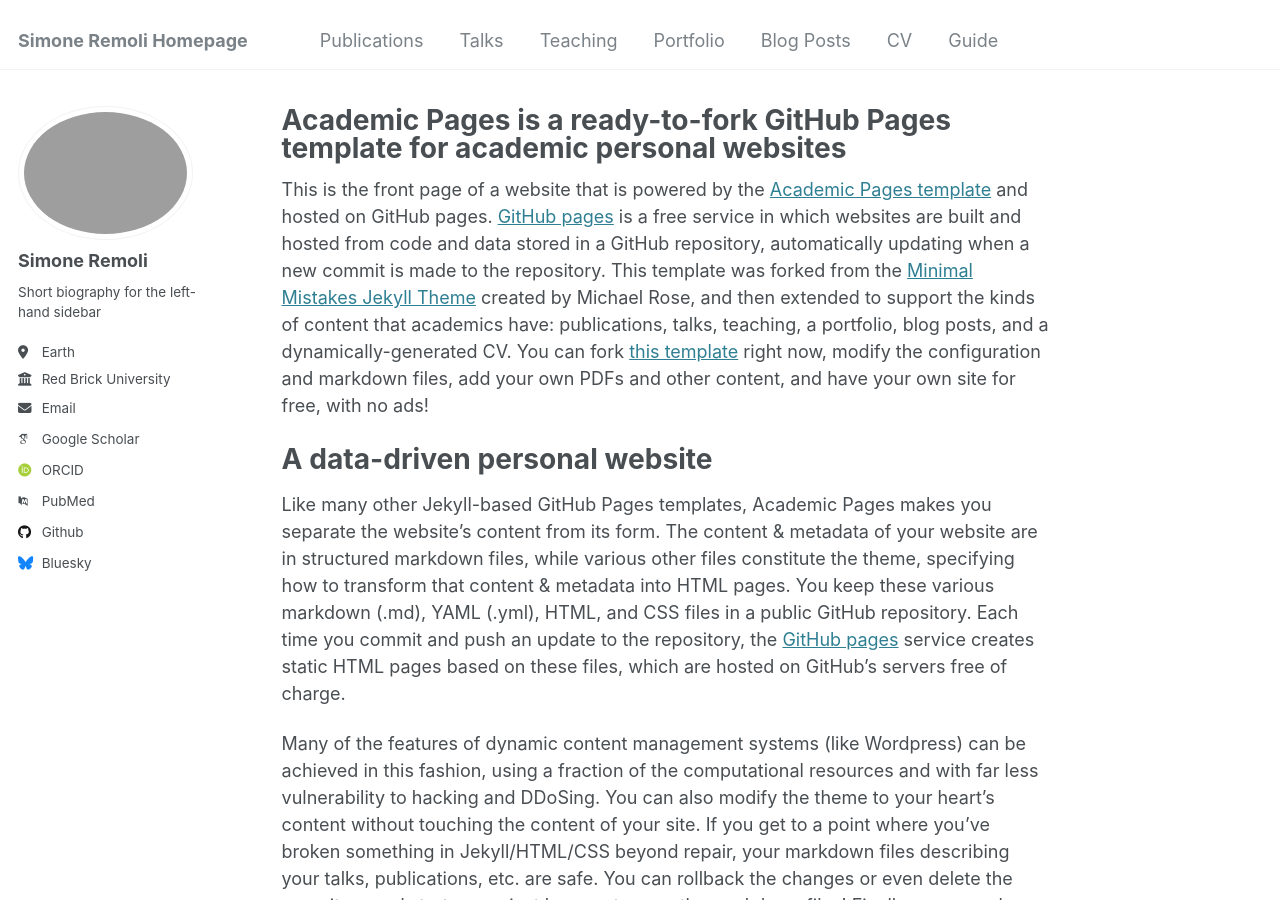
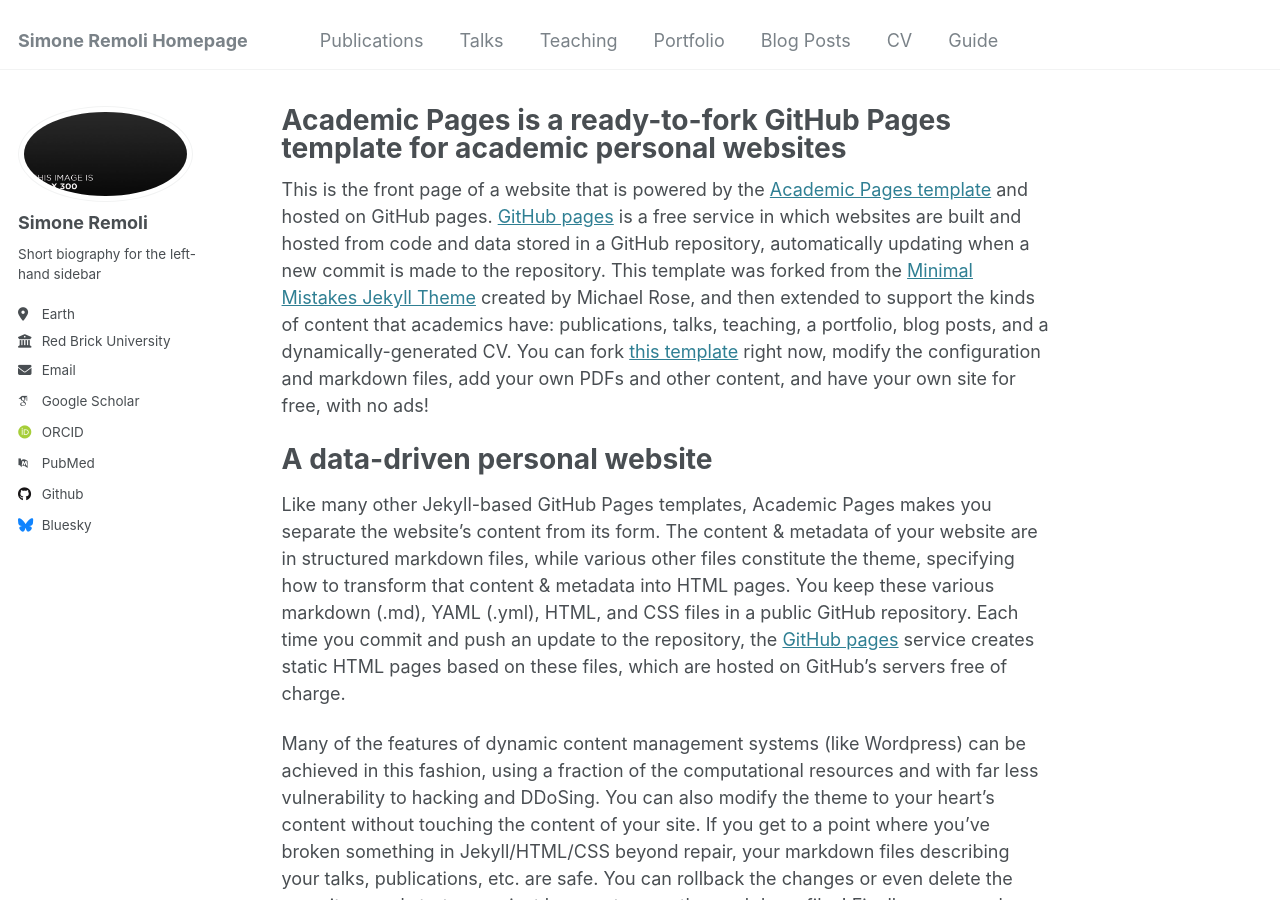
Before and after one commit to SimoneRemoli/SimoneRemoli.github.io, a Jekyll site: the page built from _pages/about.md, in a window 1280 px wide and 900 px high. Built offline with Jekyll 4.4.1, drawn with Linux system fonts in a browser that asks for light colours; some web fonts are replaced.

Commit message:
Update _config.yml

```diff
--- a/_config.yml
+++ b/_config.yml
@@ -21,7 +21,7 @@ repository               : "academicpages/academicpages.github.io"
 #               Additional customization can be done by editing /_includes/author-profile.html
 author:
   # Biographic information
-  avatar           : "ioo.png"
+  avatar           : "image-alignment-580x300.jpg"
   name             : "Simone Remoli"
   pronouns         : # example: "she/her"
   bio              : "Short biography for the left-hand sidebar"
```
